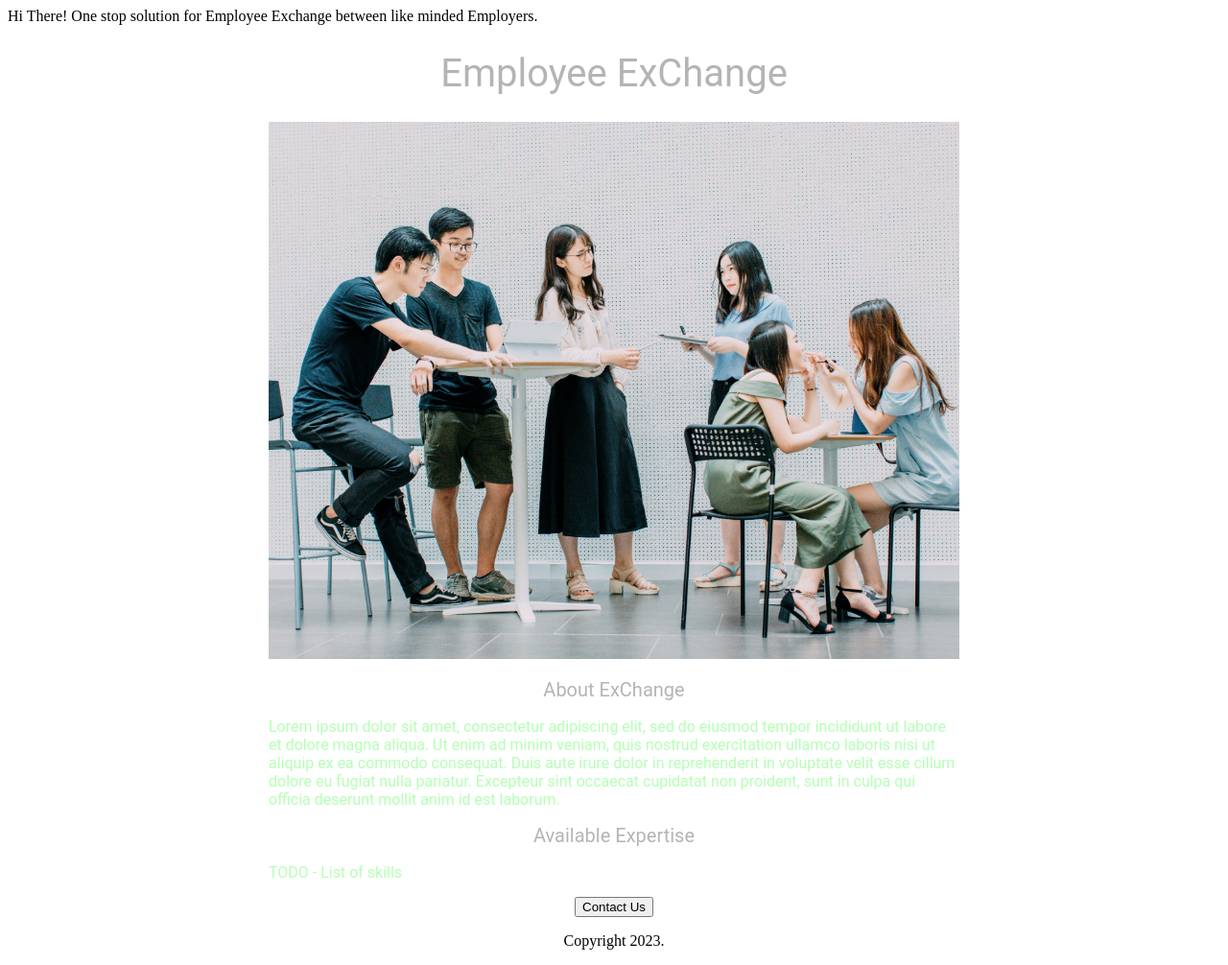
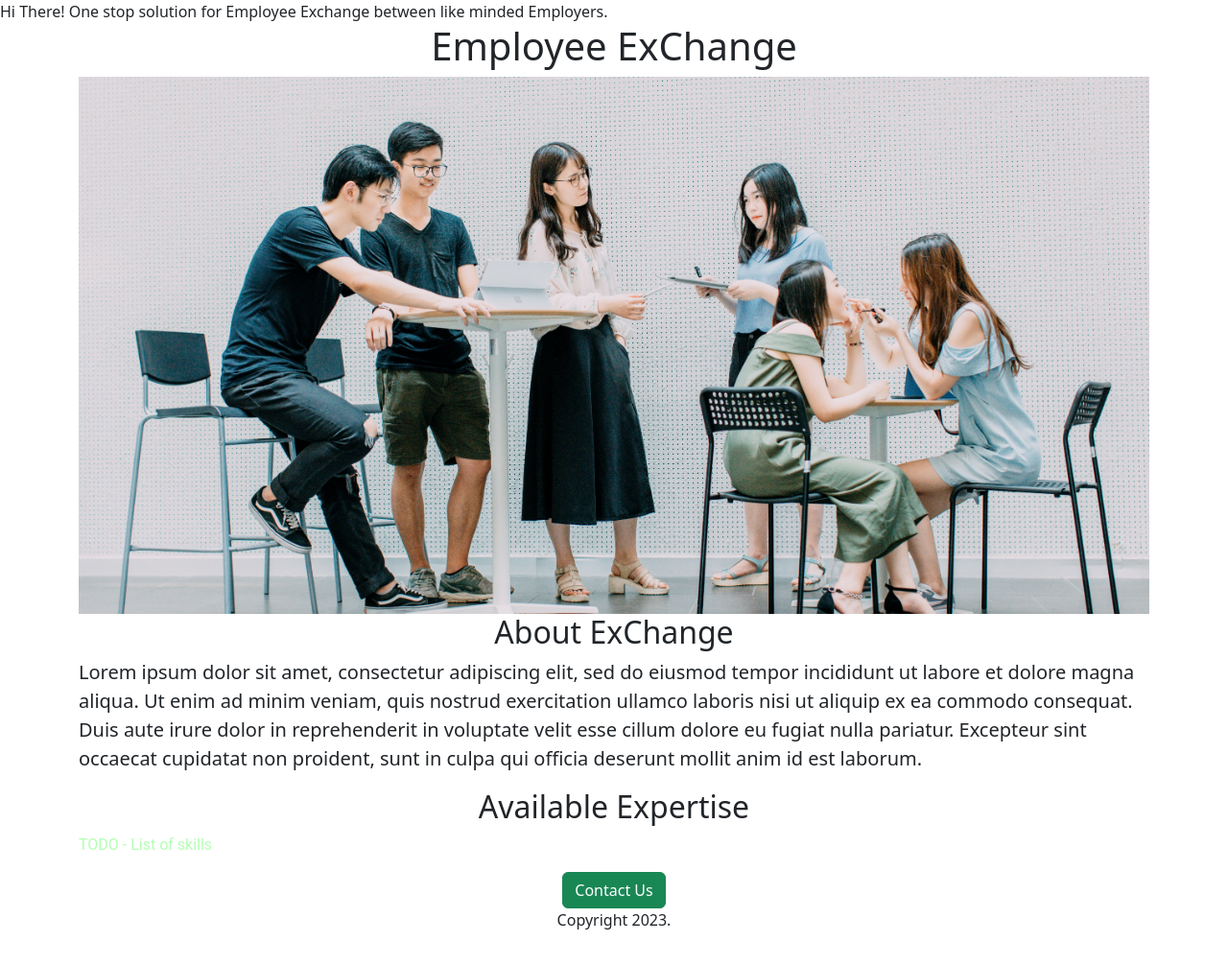
Before and after one commit to iamsusmita/ExChange, a Flask app: page / in a window 1280 px wide. Shown: the whole page at 96% size. After the commit the page ends 969 px from the top, so only its background shows below. Run offline with Flask 2, Linux system fonts and the light colour scheme.

Commit message:
HTML using Bootstrap

```diff
--- a/templates/home.html
+++ b/templates/home.html
@@ -5,21 +5,11 @@
   <meta http-equiv="X-UA-Compatible" content="IE=edge">
   <meta name="viewport" content="width=device-width, initial-scale=1.0">
   <title>Employee Exchange</title>
+
+  <link href="https://cdn.jsdelivr.net/npm/bootstrap@5.3.0-alpha1/dist/css/bootstrap.min.css" rel="stylesheet" integrity="sha384-GLhlTQ8iRABdZLl6O3oVMWSktQOp6b7In1Zl3/Jr59b6EGGoI1aFkw7cmDA6j6gD" crossorigin="anonymous">
+
   <style>
-    h1{
-      font-size: 40px;
-      font-family: Roboto;
-      font-weight: normal;
-      color: rgb(180, 180, 180);
-      text-align: center;
-    }
-     h2{
-      font-size: 20px;
-      font-family: Roboto;
-      font-weight: normal;
-      color: rgb(180, 180, 180);
-      text-align: center;
-    }
+
     #banner {
       width: 100%;
       object-fit: cover;
@@ -28,7 +18,6 @@
     #container{
         max-width: 720px;
         margin: 0 auto;
-
     }
     .bodytxt{
       font-family: Roboto;
@@ -38,17 +27,19 @@
 </head>
 <body>
   Hi There! One stop solution for Employee Exchange between like minded Employers.
-  <div id="container">
-    <h1>Employee ExChange</h1>
-    <img id="banner" src="https://exchange.iamsusmita.repl.co/static/banner.jpg" height="300">
-    <h2>About ExChange</h2>
-    <p class="bodytxt">
+  <div class="container">
+    <h1 class="text-center">Employee ExChange</h1>
+    <img class="img-fluid" id="banner" src="https://exchange.iamsusmita.repl.co/static/banner.jpg" height="300">
+    <h2 class="text-center">About ExChange</h2>
+    <p class="lead">
   Lorem ipsum dolor sit amet, consectetur adipiscing elit, sed do eiusmod tempor incididunt ut labore et dolore magna aliqua. Ut enim ad minim veniam, quis nostrud exercitation ullamco laboris nisi ut aliquip ex ea commodo consequat. Duis aute irure dolor in reprehenderit in voluptate velit esse cillum dolore eu fugiat nulla pariatur. Excepteur sint occaecat cupidatat non proident, sunt in culpa qui officia deserunt mollit anim id est laborum.
     </p>
-    <h2>Available Expertise</h2>
-    <p class="bodytxt">TODO - List of skills</p>
+    <h2 class="text-center">Available Expertise</h2>
+    <p class="bodytxt">
+      TODO - List of skills
+    </p>
     <div style="text-align:center;">
-    <button>Contact Us</button>
+    <button class="btn btn-success">Contact Us</button>
       <p>Copyright 2023.</p>
     </div>
 </body>
```
